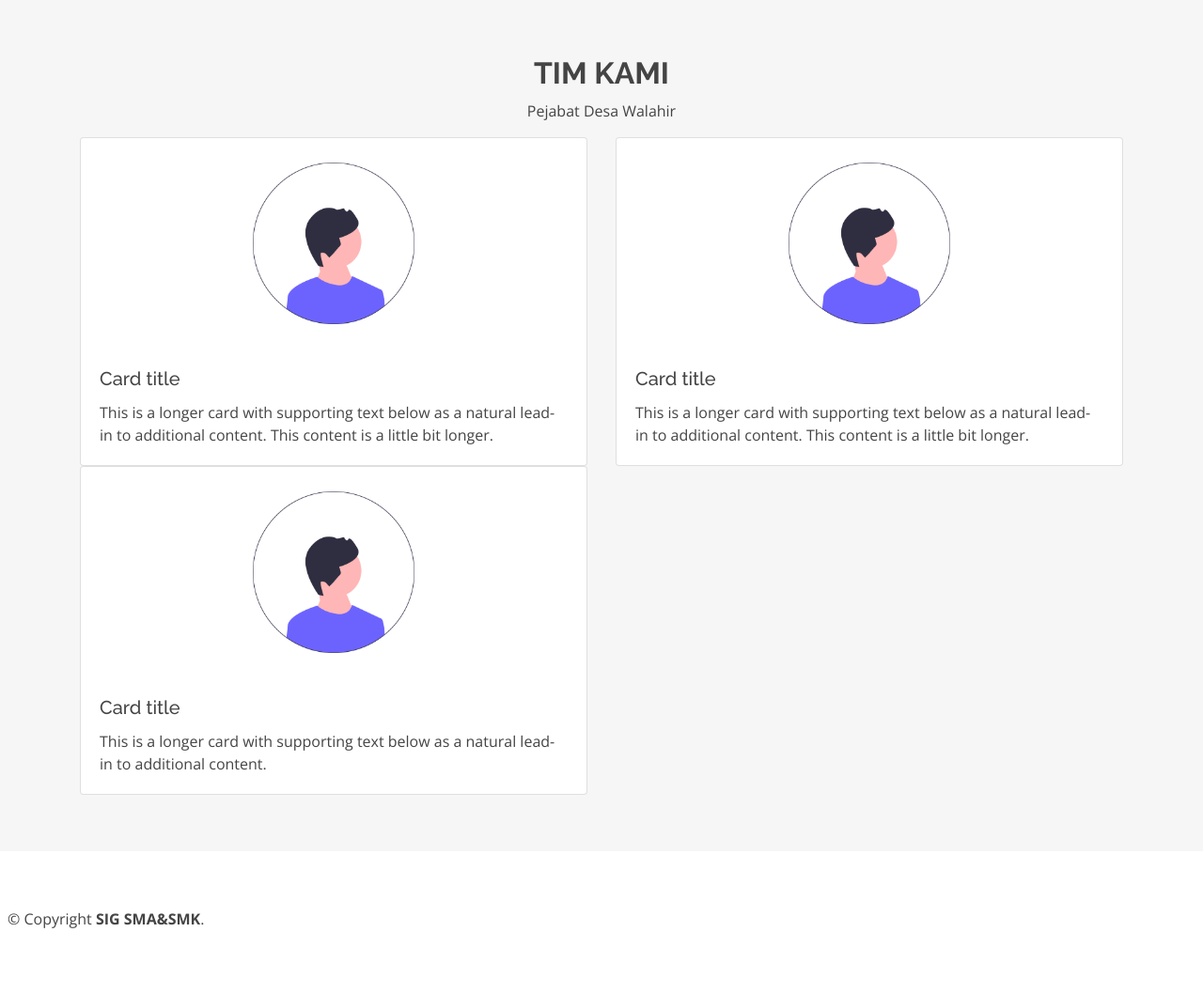
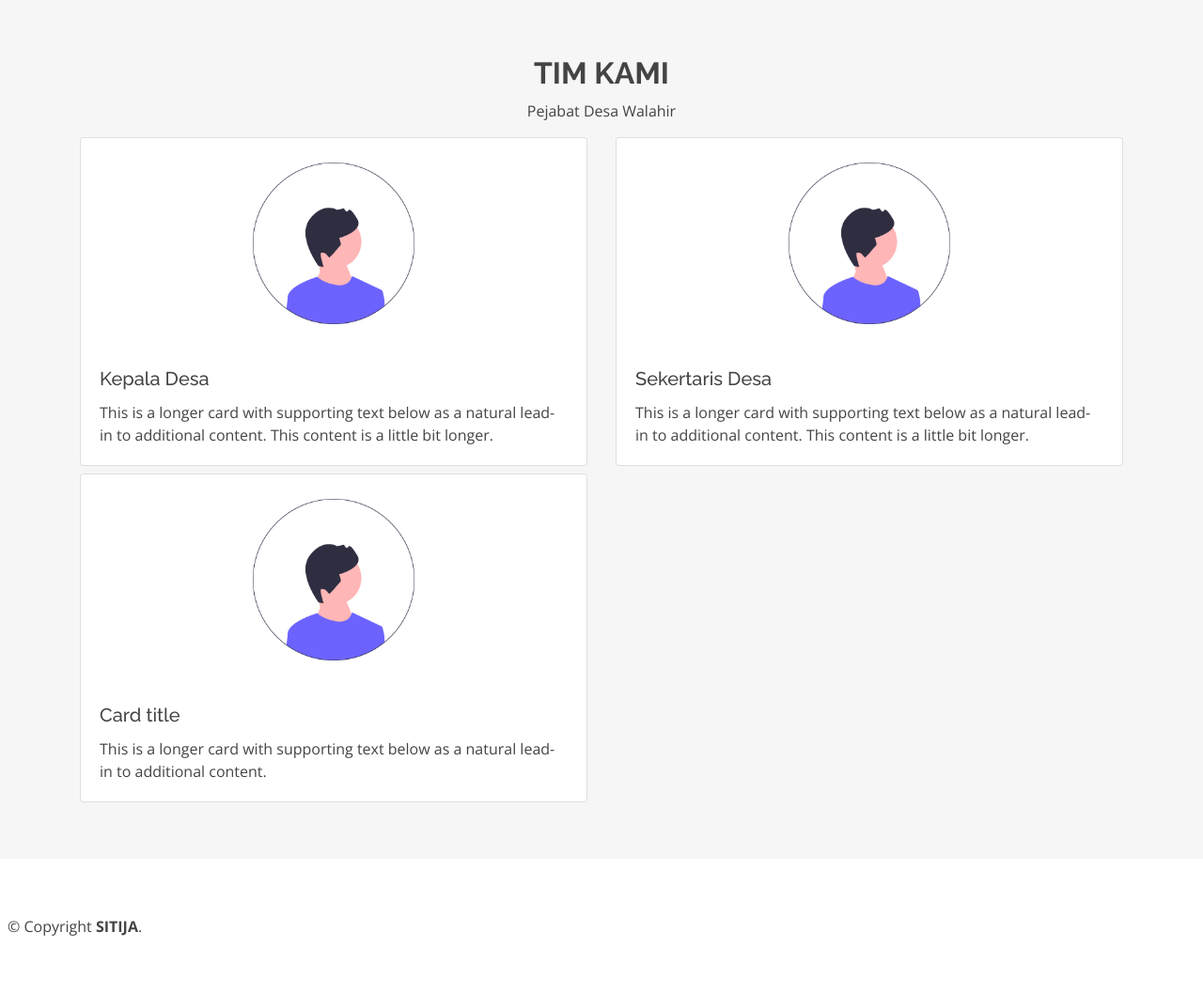
Before and after one commit to yantiyu15/sitija, a PHP site: page /sigjln/user/index.php in a window 1280 px wide. Shown: the part 997-2055 px from the top of the page at 94% size. Before the commit the page ends 1985 px from the top, so only its background shows below. Run offline with PHP 8.4, Linux system fonts and the light colour scheme; some libraries are stand-ins or nearby versions.

Commit message:
first init github

```diff
--- a/user/index.php
+++ b/user/index.php
@@ -99,7 +99,7 @@
             <div class="card">
               <img src="../img/avatar.png" class="card-img-top mx-auto" alt="..." style="width: 250px;">
               <div class="card-body">
-                <h5 class="card-title">Card title</h5>
+                <h5 class="card-title">Kepala Desa</h5>
                 <p class="card-text">This is a longer card with supporting text below as a natural lead-in to additional content. This content is a little bit longer.</p>
               </div>
             </div>
@@ -108,13 +108,13 @@
             <div class="card">
             <img src="../img/avatar.png" class="card-img-top mx-auto" alt="..." style="width: 250px;">
               <div class="card-body">
-                <h5 class="card-title">Card title</h5>
+                <h5 class="card-title">Sekertaris Desa</h5>
                 <p class="card-text">This is a longer card with supporting text below as a natural lead-in to additional content. This content is a little bit longer.</p>
               </div>
             </div>
           </div>
           <div class="col">
-            <div class="card">
+            <div class="card mt-2">
             <img src="../img/avatar.png" class="card-img-top mx-auto" alt="..." style="width: 250px;">
               <div class="card-body">
                 <h5 class="card-title">Card title</h5>
@@ -132,7 +132,7 @@
   <section id="portfolio" class="contact">
     <div class="mr-md-auto text-center text-md-left px-2">
       <div class="copyright">
-        &copy; Copyright <strong><span>SIG SMA&SMK</span></strong>.
+        &copy; Copyright <strong><span>SITIJA</span></strong>.
       </div>
     </div>
   </section>
```
